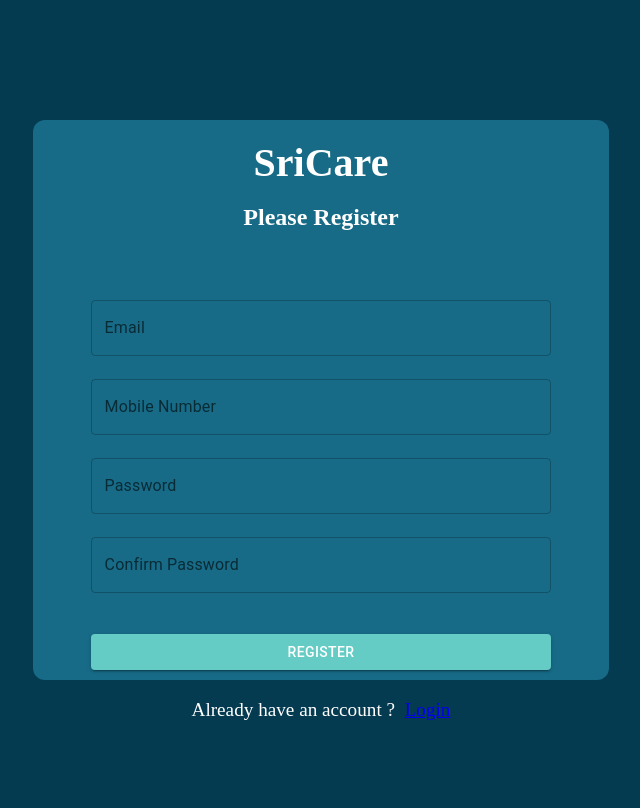
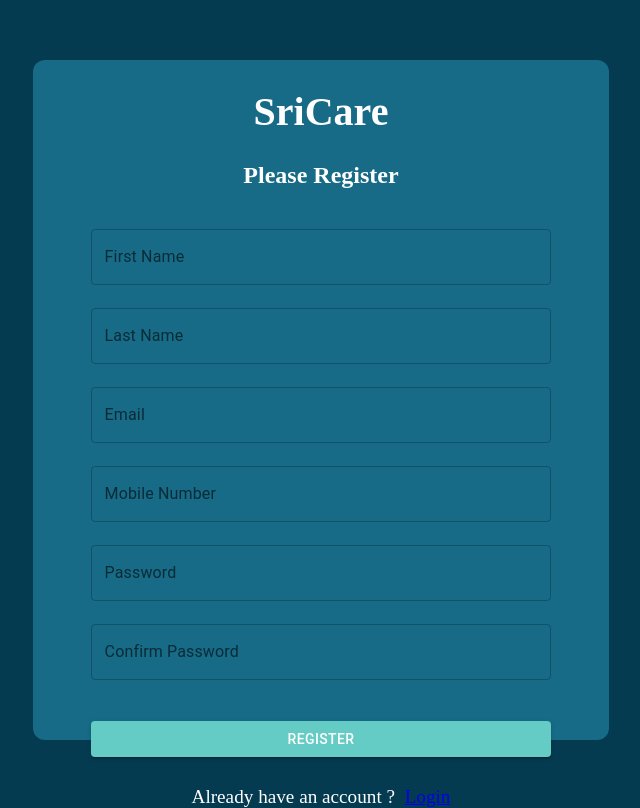
Before and after one commit to saneru-akarawita/SriCare-FrontEnd_Web, a React (Vite) app: page /register in a window 1280 px wide. Shown: the whole page, without its empty margins (319-959 px from the left). Built offline with nearby package versions, Linux system fonts and the light colour scheme.

Commit message:
User registration completed.

```diff
--- a/src/pages/loginPage.jsx
+++ b/src/pages/loginPage.jsx
@@ -1,4 +1,5 @@
-import React from "react";
+import {useState} from "react";
+import axios from 'axios';
 import Box from '@mui/material/Box';
 import Container from '@mui/material/Container';
 import FormControl from '@mui/material/FormControl';
@@ -21,6 +22,29 @@ const theme = createTheme({
 })
 
 function LoginPage() {
+
+    const [formData, setFormData] = useState({
+        email: '',
+        password: '',
+    });
+
+    const handleChange = (e) => {
+        const { name, value } = e.target;
+        setFormData({ ...formData, [name]: value });
+    };
+
+const loginUser = (e) => {
+    e.preventDefault();
+    // console.log(formData);
+
+    axios.post('http://localhost:8080/api/v1/auth/authenticate', formData
+    ).then((response) => {
+        console.log(response);
+    }).catch((error) => {
+        console.log(error);
+    });
+}
+
   return (
     <div>
         <Container
@@ -63,6 +87,7 @@ function LoginPage() {
                     Please Login
                 </Box>
 
+                <form action="" onSubmit={loginUser}>
                     <FormControl
                         sx={{
                             width: '100%',
@@ -79,6 +104,9 @@ function LoginPage() {
                                     marginX: 'auto',
                                     marginY: '2%',
                                 }}
+                                       name="email"
+                                       value={formData.email}
+                                       onChange={handleChange}
                             />
                         </ThemeProvider>
 
@@ -89,6 +117,9 @@ function LoginPage() {
                                     marginX: 'auto',
                                     marginY: '2%',
                                 }}
+                                       name="password"
+                                       value={formData.password}
+                                       onChange={handleChange}
                             />
                         </ThemeProvider>
 
@@ -101,8 +132,11 @@ function LoginPage() {
                                 backgroundColor: '#64CCC5'
                             }}
 
+                                type="submit"
+
                         >Login</Button>
                     </FormControl>
+                </form>
 
                 <Box
                     sx={{
--- a/src/pages/registerPage.jsx
+++ b/src/pages/registerPage.jsx
@@ -1,10 +1,12 @@
-import React from "react";
+import {useState} from "react";
 import Box from '@mui/material/Box';
+import axios from 'axios';
 import Container from '@mui/material/Container';
 import FormControl from '@mui/material/FormControl';
 import TextField from '@mui/material/TextField';
 import { createTheme, ThemeProvider } from '@mui/material/styles';
 import Button from '@mui/material/Button';
+import {toast} from "react-toastify";
 
 const theme = createTheme({
 
@@ -21,6 +23,41 @@ const theme = createTheme({
 })
 
 function RegisterPage() {
+
+    const [formData, setFormData] = useState({
+        firstName: '',
+        lastName: '',
+        email: '',
+        password: '',
+        confirmPassword: '',
+        mobileNumber: '',
+    });
+
+
+    const handleChange = (e) => {
+        const { name, value } = e.target;
+        setFormData({ ...formData, [name]: value });
+    }
+
+    const registerUser = (e) => {
+        e.preventDefault();
+
+        axios.post('http://localhost:8080/api/v1/auth/register', formData)
+        .then((response) => {
+            if(response.status === 200) {
+                if(response.data.errors === null){
+                    toast.success('Registration Successful');
+                    setTimeout(() => {
+                        window.location.href = '/login';
+                    }, 2000);
+                }
+            }
+        }).catch((error) => {
+            console.log(error);
+        });
+
+    }
+
   return (
     <div>
         <Container
@@ -31,7 +68,7 @@ function RegisterPage() {
                 height: '98vh',
             }}
         >
-            <Box sx={{ backgroundColor: '#176B87', height: '70vh' , width: '50%'}}
+            <Box sx={{ backgroundColor: '#176B87', height: '85vh' , width: '50%'}}
                 borderRadius='12px'>
 
                 <Box
@@ -62,16 +99,41 @@ function RegisterPage() {
                 >
                     Please Register
                 </Box>
-
+                <form onSubmit={registerUser}>
                     <FormControl
                         sx={{
                             width: '100%',
                             display: 'flex',
                             justifyContent: 'center',
-                        marginTop: '10%',
+                            marginTop: '5%',
                             marginBottom: '5%',
                          }}
                     >
+                        <ThemeProvider theme={theme}>
+                            <TextField id="outlined-basic" label="First Name" variant="outlined"
+                                sx={{
+                                    width: '80%',
+                                    marginX: 'auto',
+                                    marginY: '2%',
+                                }}
+                                       name={"firstName"}
+                                       onChange={handleChange}
+                                       value={formData.firstName}
+                            />
+                        </ThemeProvider>
+                        <ThemeProvider theme={theme}>
+                            <TextField id="outlined-basic" label="Last Name" variant="outlined"
+                                sx={{
+                                    width: '80%',
+                                    marginX: 'auto',
+                                    marginY: '2%',
+                                }}
+
+                                        name={"lastName"}
+                                        onChange={handleChange}
+                                        value={formData.lastName}
+                            />
+                        </ThemeProvider>
                         <ThemeProvider theme={theme}>
                             <TextField id="outlined-basic" label="Email" variant="outlined"
                                 sx={{
@@ -79,6 +141,9 @@ function RegisterPage() {
                                     marginX: 'auto',
                                     marginY: '2%',
                                 }}
+                                        name={"email"}
+                                        onChange={handleChange}
+                                        value={formData.email}
                             />
                         </ThemeProvider>
 
@@ -89,6 +154,9 @@ function RegisterPage() {
                                     marginX: 'auto',
                                     marginY: '2%',
                                 }}
+                                        name={"mobileNumber"}
+                                        onChange={handleChange}
+                                        value={formData.mobileNumber}
                             />
                         </ThemeProvider>
 
@@ -99,6 +167,10 @@ function RegisterPage() {
                                     marginX: 'auto',
                                     marginY: '2%',
                                 }}
+                                        type={"password"}
+                                        name={"password"}
+                                        onChange={handleChange}
+                                        value={formData.password}
                             />
                         </ThemeProvider>
 
@@ -109,6 +181,10 @@ function RegisterPage() {
                                     marginX: 'auto',
                                     marginY: '2%',
                                 }}
+                                       type={"password"}
+                                       name={"confirmPassword"}
+                                       onChange={handleChange}
+                                       value={formData.confirmPassword}
                             />
                         </ThemeProvider>
 
@@ -120,9 +196,11 @@ function RegisterPage() {
                                 marginTop: '5%',
                                 backgroundColor: '#64CCC5'
                             }}
+                                type={"submit"}
 
                         >Register</Button>
                     </FormControl>
+                </form>
 
                 <Box
                     sx={{
```
Lines whose indentation alone changed are shown as unchanged.
